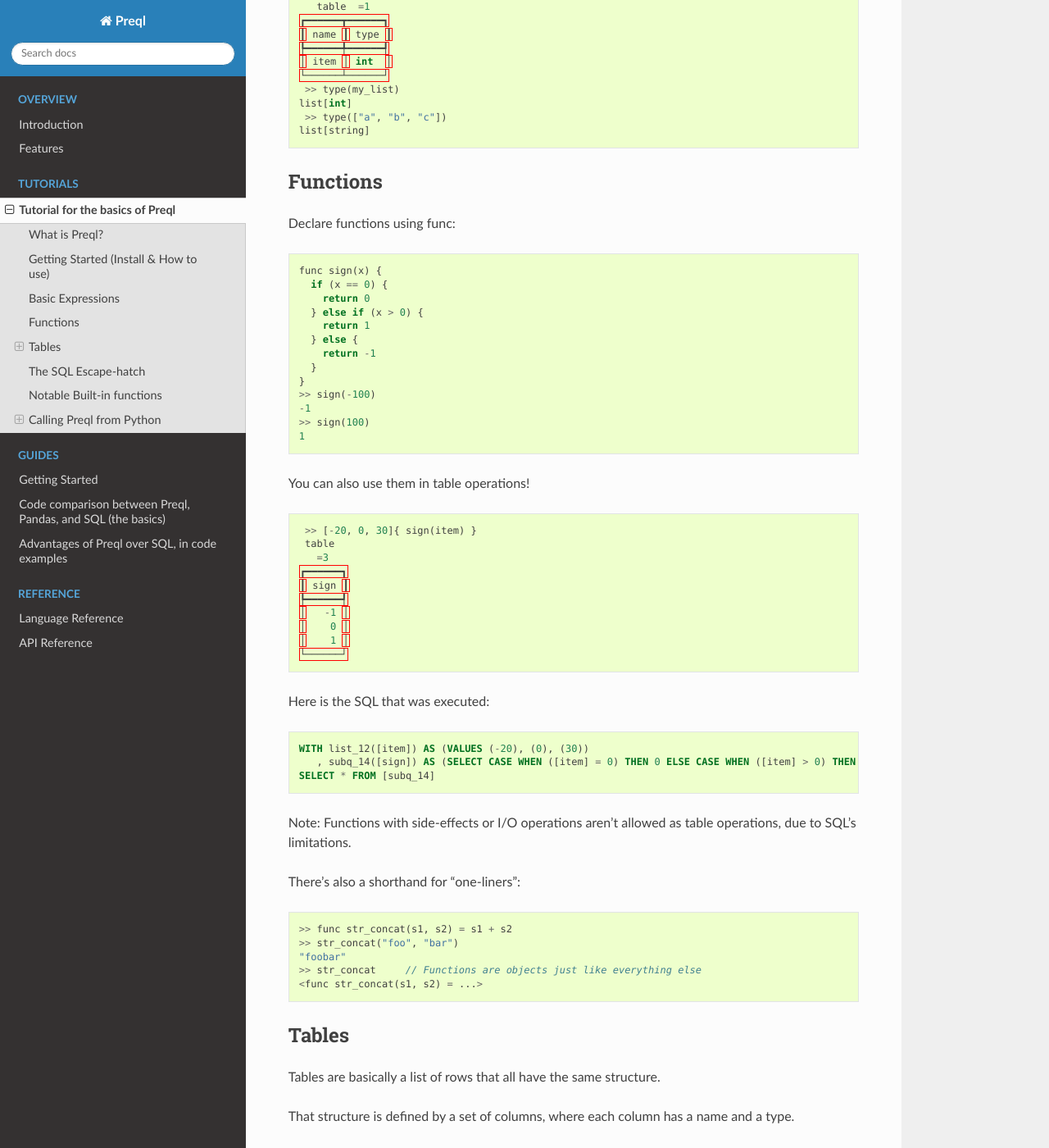
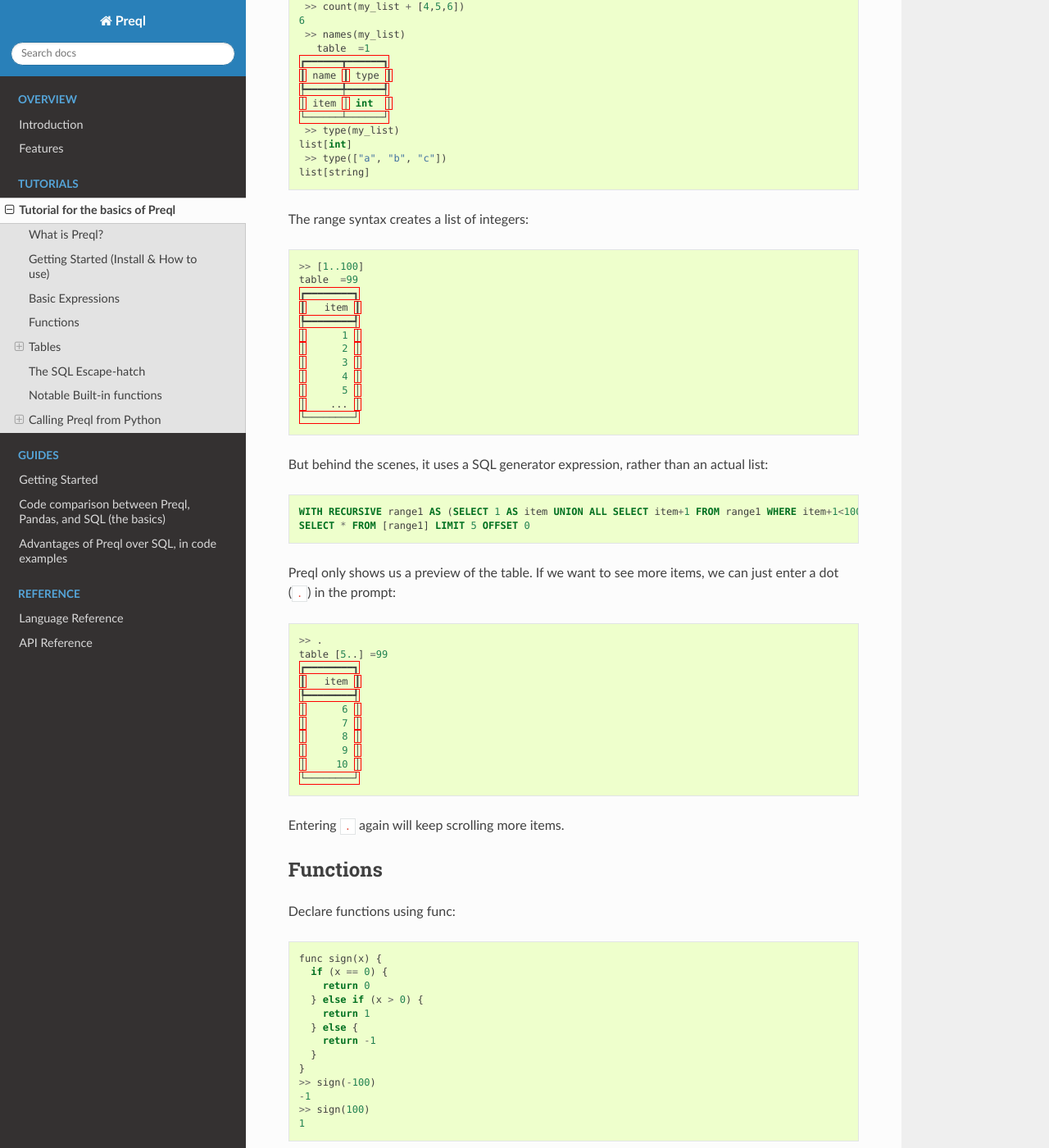
Before and after one commit to erezsh/Preql, a Sphinx documentation site: the page built from docs/tutorial.md, in a window 1280 px wide and 1400 px high, scrolled down 2789 px. Shown: the whole window at 82% size. Built offline with Sphinx 7.4.7 and the Read the Docs theme 2.0.0, drawn with Linux system fonts in a browser that asks for light colours; some of the changed text lies outside the part shown.

Commit message:
Updates to docs

````diff
--- a/docs/tutorial.md
+++ b/docs/tutorial.md
@@ -58,6 +58,9 @@
 # In the Python interpreter
 from preql import Preql
 p = Preql()
+
+assert p1('sum([1..10])') == 45
+
 p('''
   func my_range(x) = [1..x]
 ''')
@@ -143,6 +146,50 @@
 list[string]
 ```
 
+The range syntax creates a list of integers:
+
+```javascript
+>> [1..100]
+table  =99
+┏━━━━━━━━┓
+┃   item ┃
+┡━━━━━━━━┩
+│      1 │
+│      2 │
+│      3 │
+│      4 │
+│      5 │
+│    ... │
+└────────┘
+```
+
+But behind the scenes, it uses a SQL generator expression, rather than an actual list:
+
+```sql
+WITH RECURSIVE range1 AS (SELECT 1 AS item UNION ALL SELECT item+1 FROM range1 WHERE item+1<100)
+SELECT * FROM [range1] LIMIT 5 OFFSET 0
+```
+
+
+
+Preql only shows us a preview of the table. If we want to see more items, we can just enter a dot (`.`) in the prompt:
+
+```javascript
+>> .
+table [5..] =99
+┏━━━━━━━━┓
+┃   item ┃
+┡━━━━━━━━┩
+│      6 │
+│      7 │
+│      8 │
+│      9 │
+│     10 │
+└────────┘
+```
+
+Entering `.` again will keep scrolling more items.
+
 ## Functions
 
 Declare functions using func:
@@ -194,8 +241,31 @@
 >> func str_concat(s1, s2) = s1 + s2
 >> str_concat("foo", "bar")
 "foobar"
->> str_concat     // Functions are objects just like everything else
-<func str_concat(s1, s2) = ...>
+```
+
+Functions are objects just like everything else, and can be passed around to other functions.
+
+Here is a toy example that demonstrates this:
+
+```javascript
+func apply_function(f, x) = f(x)
+
+my_list = ["this", "is", "a", "list"]
+
+// Run `apply_function` for each item, and use the built-in `length` function for strings.
+print my_list{
+  len: apply_function(length, item)
+}
+// Output:
+// table  =4
+// ┏━━━━━━━┓
+// ┃   len ┃
+// ┡━━━━━━━┩
+// │     4 │
+// │     2 │
+// │     1 │
+// │     4 │
+// └───────┘
 ```
 
 ## Tables
@@ -278,11 +348,25 @@
 
 ```javascript
 // All countries that contain the letter 'l' and a population below 15000
->> Country[name ~ "%l%", population < 15000] {name, population}
-table Country, count=1
-name      population
-------  ------------
-Tuvalu         10200
+>> Country[name like "%l%", population < 15000]
+┏━━━━┳━━━━━━━━┳━━━━━━━━━━━━┓
+┃ id ┃ name   ┃ population ┃
+┡━━━━╇━━━━━━━━╇━━━━━━━━━━━━┩
+│  3 │ Tuvalu │      10200 │
+└────┴────────┴────────────┘
+```
+
+We can chain table operations:
+
+```javascript
+ >> Country[name like "%l%" or population < 11000] {name, population}
+       table  =2
+┏━━━━━━━━┳━━━━━━━━━━━━┓
+┃ name   ┃ population ┃
+┡━━━━━━━━╇━━━━━━━━━━━━┩
+│ Palau  │      17900 │
+│ Tuvalu │      10200 │
+└────────┴────────────┘
 ```
 
 We can also filter the rows by index (zero-based), by providing it with a `range` instead.
@@ -297,18 +381,6 @@
 ```
 
 Notice that the row index and the value of the `id` column are not related in any meaningful way.
-
-We can also use functions inside table expressions, as long as they don't change the global state.
-
-```javascript
->> func startswith(s, p) = s ~ (p + "%")    // Pattern match the string (LIKE)
->> my_list = ["cat", "dog", "car"]          // Define a list
->> new_list = my_list[startswith(item, "c")]  // Apply selection. `item` refers to the list's items
->> print new_list                           // Execute SQL query
-["cat", "car"]
-```
-
-Lists are basically tables with a single column named `item`.
 
 **Projection** lets us create new tables, with columns of our own choice:
 
@@ -575,7 +647,7 @@
     return tbl{index: SQL(int, "row_number() over ()"), ...}
 }
 
-// Add index for each row
+// Add an index for each row in the table
 >> enum(Country order {population})
 table Country_proj80, count=3
   index    id  name      population
````
Also changed, not shown: docs/getting-started.md (+44 -21 lines), 1 other file.
